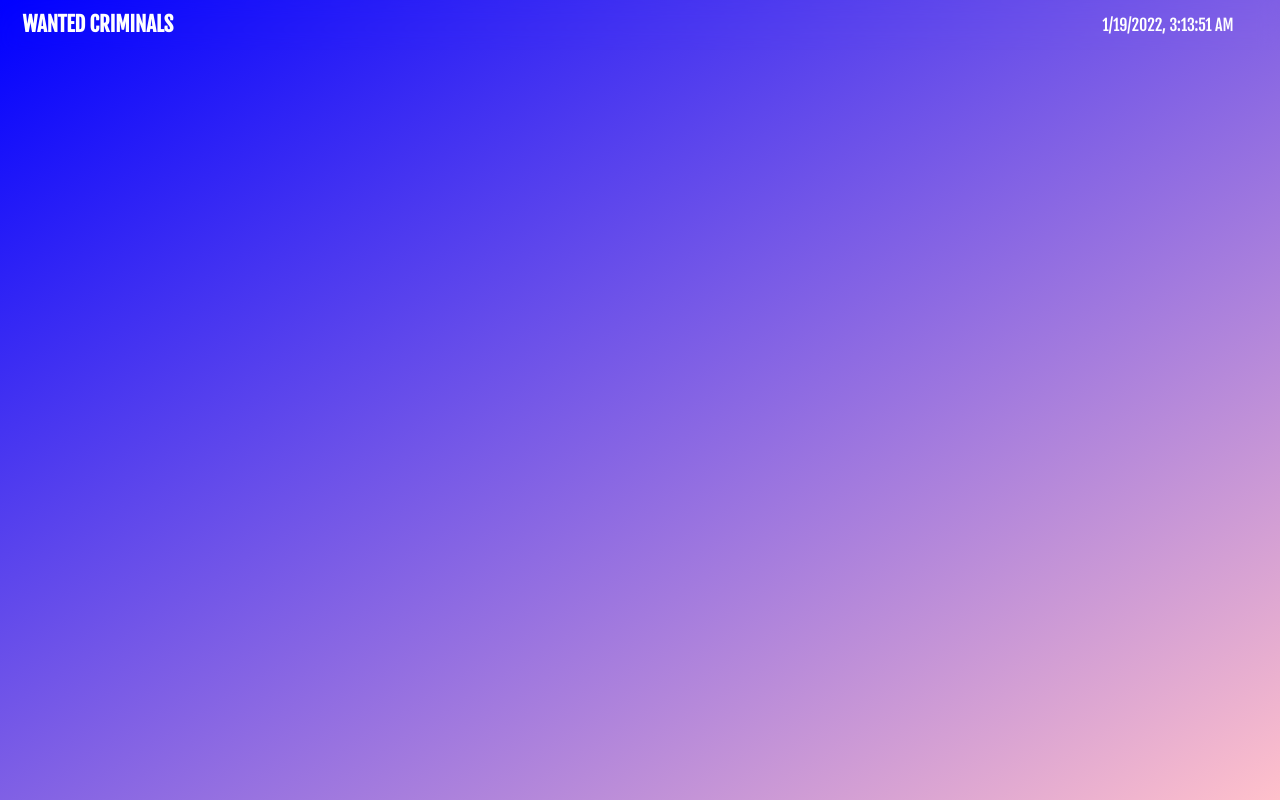
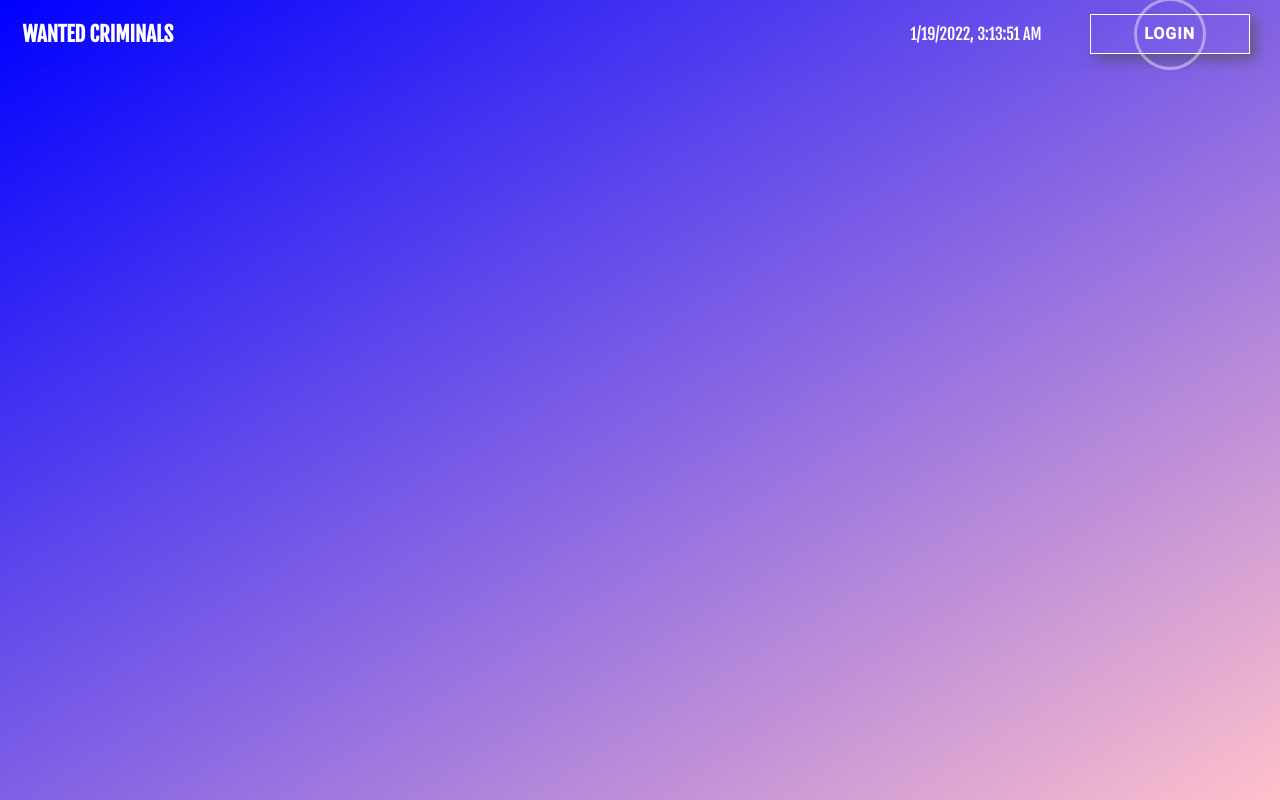
Before and after one commit to CherkasIvan/Wanted_Criminals, an Angular app: page / in a window 1280 px wide. Built offline with nearby package versions, Linux system fonts and the light colour scheme.

Commit message:
Fixing button with login logout

```diff
--- a/src/app/app.component.ts
+++ b/src/app/app.component.ts
@@ -11,6 +11,7 @@ import {
 
 import { Observable, of } from 'rxjs';
 import { filter, map } from 'rxjs/operators';
+import { ModalService } from './services/modal.service';
 
 import { AnimationRoute } from './animations/animation-route';
 
@@ -24,8 +25,7 @@ import { AnimationRoute } from './animations/animation-route';
 export class AppComponent implements OnInit {
   public title: string = 'wanted_criminals';
   public loading$: Observable<boolean> = of(false);
-
-  constructor(private router: Router) {}
+  constructor(private router: Router, public modalService: ModalService) {}
 
   ngOnInit() {
     this.loading$ = this.router.events.pipe(
--- a/src/app/components/header/header.component.html
+++ b/src/app/components/header/header.component.html
@@ -5,7 +5,10 @@
     </div>
     <nav class="header_container_navigation">
       <span class="header_container_navigation_time">{{clock | async}}</span>
-      <fw-profile-selection *ngIf="isShowModal$ | async"></fw-profile-selection>
+
+      <div class="header_container_navigation_user_role">{{ authService.userData.role }}</div>
+
+      <fw-profile-selection></fw-profile-selection>
     </nav>
   </div>
 </header>
--- a/src/app/components/header/header.component.scss
+++ b/src/app/components/header/header.component.scss
@@ -26,14 +26,19 @@
     }
 
     &_navigation {
+      color: #FFF;
+      font-size: 1rem;
       display: flex;
       justify-content: space-between;
       align-items: center;
 
       &_time {
         margin-right: 1.5rem;
-        color: #FFF;
-        font-size: 1rem;
+      }
+
+      &_user_role {
+        font-weight: bold;
+        text-transform: uppercase;
       }
     }
   }
--- a/src/app/components/header/header.component.ts
+++ b/src/app/components/header/header.component.ts
@@ -3,6 +3,7 @@ import { Component, ChangeDetectionStrategy } from '@angular/core';
 import { ModalService } from '../../services/modal.service';
 
 import { Observer, Observable, pipe, timer, share, map } from 'rxjs';
+import { AuthService } from '../../services/auth.service';
 
 @Component({
   selector: 'fw-header',
@@ -11,19 +12,10 @@ import { Observer, Observable, pipe, timer, share, map } from 'rxjs';
   changeDetection: ChangeDetectionStrategy.OnPush,
 })
 export class HeaderComponent {
-  public isShowModal$ = this._modalService.isShowModal$;
   public clock: Observable<string> = timer(0, 1000).pipe(
     map((tick) => new Date().toLocaleString()),
     share()
   );
 
-  constructor(private _modalService: ModalService) {}
-
-  public openModal(): void {
-    this.isShowModal$.next(true);
-  }
-
-  public closeModal(): void {
-    this.isShowModal$.next(false);
-  }
+  constructor(public authService: AuthService, public modalService: ModalService) {}
 }
--- a/src/app/components/header/header.module.ts
+++ b/src/app/components/header/header.module.ts
@@ -2,11 +2,12 @@ import { NgModule } from '@angular/core';
 import { CommonModule } from '@angular/common';
 
 import { ProfileSelectionModule } from './profile-selection/profile-selection.module';
+import { LoginModalModule } from '../login-modal/login-modal.module';
 
 import { HeaderComponent } from './header.component';
 
 @NgModule({
-  imports: [CommonModule, ProfileSelectionModule],
+  imports: [CommonModule, ProfileSelectionModule, LoginModalModule],
   declarations: [HeaderComponent],
   exports: [HeaderComponent],
 })
--- a/src/app/components/header/profile-selection/profile-selection.component.html
+++ b/src/app/components/header/profile-selection/profile-selection.component.html
@@ -1,7 +1,7 @@
 <div class="person">
   <div class="person_info">
     <div class="wrap">
-      <button class="wrap_button" (click)="openModal()">{{ show ? 'Login' : 'Logout' }}</button>
+      <button class="wrap_button" (click)="openModal()">{{ this.isShowLogin$?'login':'logout' }}</button>
     </div>
   </div>
 </div>
--- a/src/app/components/header/profile-selection/profile-selection.component.ts
+++ b/src/app/components/header/profile-selection/profile-selection.component.ts
@@ -1,5 +1,8 @@
 import { Component, ChangeDetectionStrategy } from '@angular/core';
 import { MatDialog } from '@angular/material/dialog';
+import { Router } from '@angular/router';
+import { BehaviorSubject } from 'rxjs';
+import { AuthService } from 'src/app/services/auth.service';
 
 import { ModalService } from '../../../services/modal.service';
 
@@ -12,22 +15,27 @@ import { LoginModalComponent } from '../../login-modal/login-modal.component';
   changeDetection: ChangeDetectionStrategy.OnPush,
 })
 export class ProfileSelectionComponent {
-  public show: boolean = true;
-  public showModal: boolean = false;
-
-  constructor(private dialog: MatDialog, private service: ModalService) {}
+  public isShowLogin$: boolean = this.modalService.isShowLogin$;
+  public isShowModal$: BehaviorSubject<boolean> =
+    this.modalService.isShowModal$;
+  constructor(
+    private dialog: MatDialog,
+    private modalService: ModalService,
+    private router: Router
+  ) {}
 
   openModal(): void {
-    const dialogRef = this.dialog.open(LoginModalComponent, {
-      panelClass: 'custom-dialog-container',
-    });
+    if (this.isShowLogin$) {
+      const dialogRef = this.dialog.open(LoginModalComponent, {
+        panelClass: 'custom-dialog-container',
+      });
 
-    this.show = false;
-    this.showModal = true;
-  }
-
-  closeModal(): void {
-    this.show = true;
-    this.showModal = false;
+      this.modalService.showModalComponents();
+      this.isShowLogin$ = false;
+      console.log(this.isShowLogin$);
+    } else {
+      this.modalService.hideModalComponents();
+      this.isShowLogin$ = true;
+    }
   }
 }
--- a/src/app/components/login-modal/login-modal.component.ts
+++ b/src/app/components/login-modal/login-modal.component.ts
@@ -73,6 +73,7 @@ export class LoginModalComponent implements OnInit, OnDestroy {
   }
 
   public login(): void {
+
     this.profileForm.disable();
     const user: User = {
       email: this.profileForm.value.email,
--- a/src/app/services/auth.service.ts
+++ b/src/app/services/auth.service.ts
@@ -9,8 +9,8 @@ import { Response } from '../models/responses';
 
 @Injectable({ providedIn: 'root' })
 export class AuthService {
-  private isloggedIn: boolean = false;
-  private userData = {
+  public isloggedIn: boolean = false;
+  public userData = {
     email: '',
     password: '',
     role: '',
@@ -27,7 +27,9 @@ export class AuthService {
   }
 
   public disAuth(): void {
+    this.userData.role = '';
     localStorage.clear();
+    this.router.navigate(['/login-page']);
   }
 
   constructor(private http: HttpClient, private router: Router) {}
@@ -55,9 +57,8 @@ export class AuthService {
             !inputValue.password
           ) {
             this.isloggedIn = false;
-            console.log(this.isloggedIn);
+            return this.disAuth();
           }
-          return this.disAuth();
         });
         this.isloggedIn;
         return usersList;
--- a/src/app/services/modal.service.ts
+++ b/src/app/services/modal.service.ts
@@ -1,24 +1,27 @@
 import { Injectable } from '@angular/core';
 
 import { BehaviorSubject } from 'rxjs';
-
-import { LoginModalComponent } from '../components/login-modal/login-modal.component';
+import { AuthService } from './auth.service';
 
 @Injectable({
   providedIn: 'root',
 })
 export class ModalService {
+  public isShowLogin$: boolean = true;
   public isShowModal$: BehaviorSubject<boolean> = new BehaviorSubject<boolean>(
     false
   );
 
-  constructor() {}
+  constructor(private authService:AuthService) {}
 
-  public openModal(): void {
+  public showModalComponents(): void {
+    this.isShowLogin$ = false;
     this.isShowModal$.next(true);
   }
 
-  public closeModal(): void {
+  public hideModalComponents(): void {
+    this.isShowLogin$ = false;
     this.isShowModal$.next(false);
+    this.authService.disAuth();
   }
 }
```
Also changed, not shown: src/app/app.component.html (line endings or trailing spaces).
